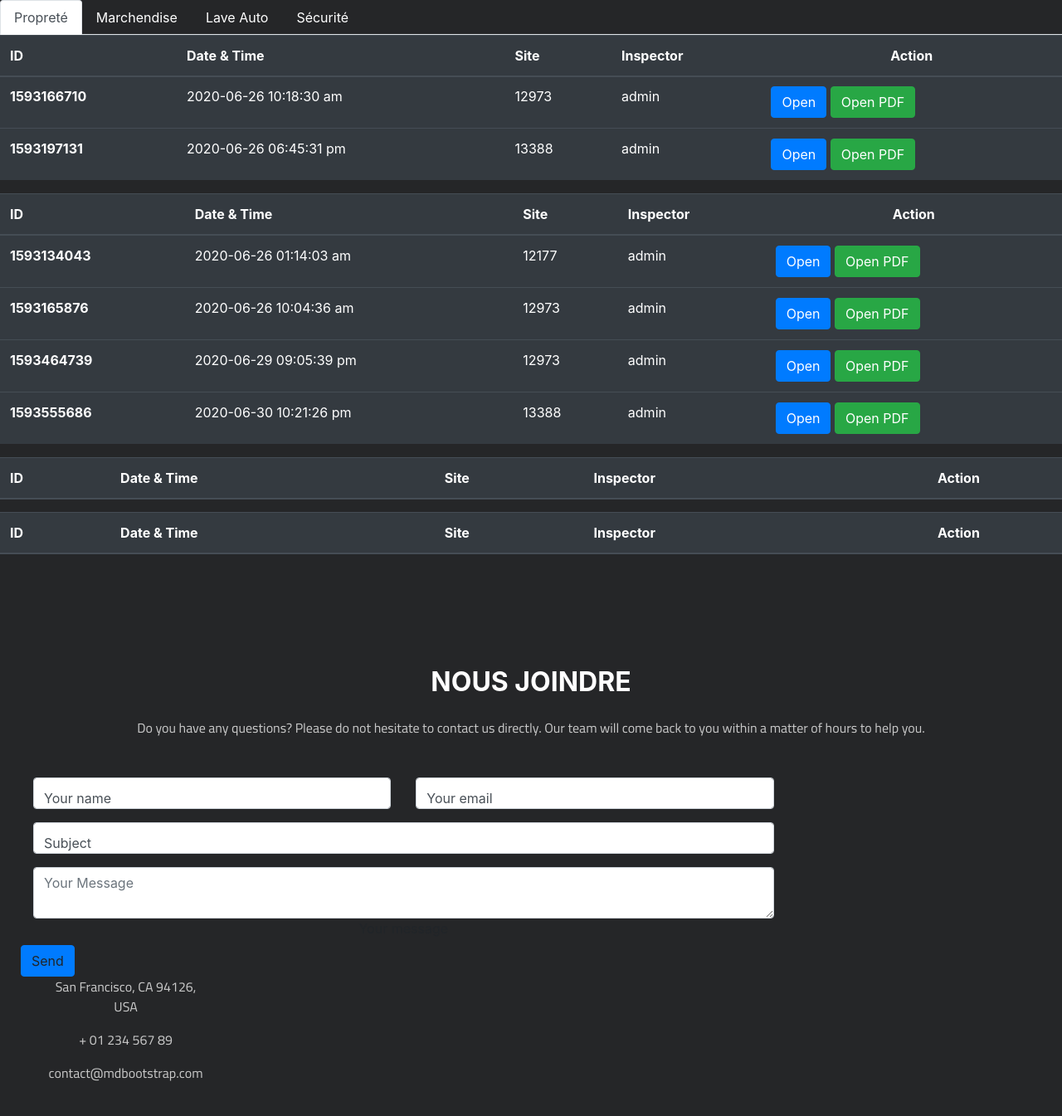
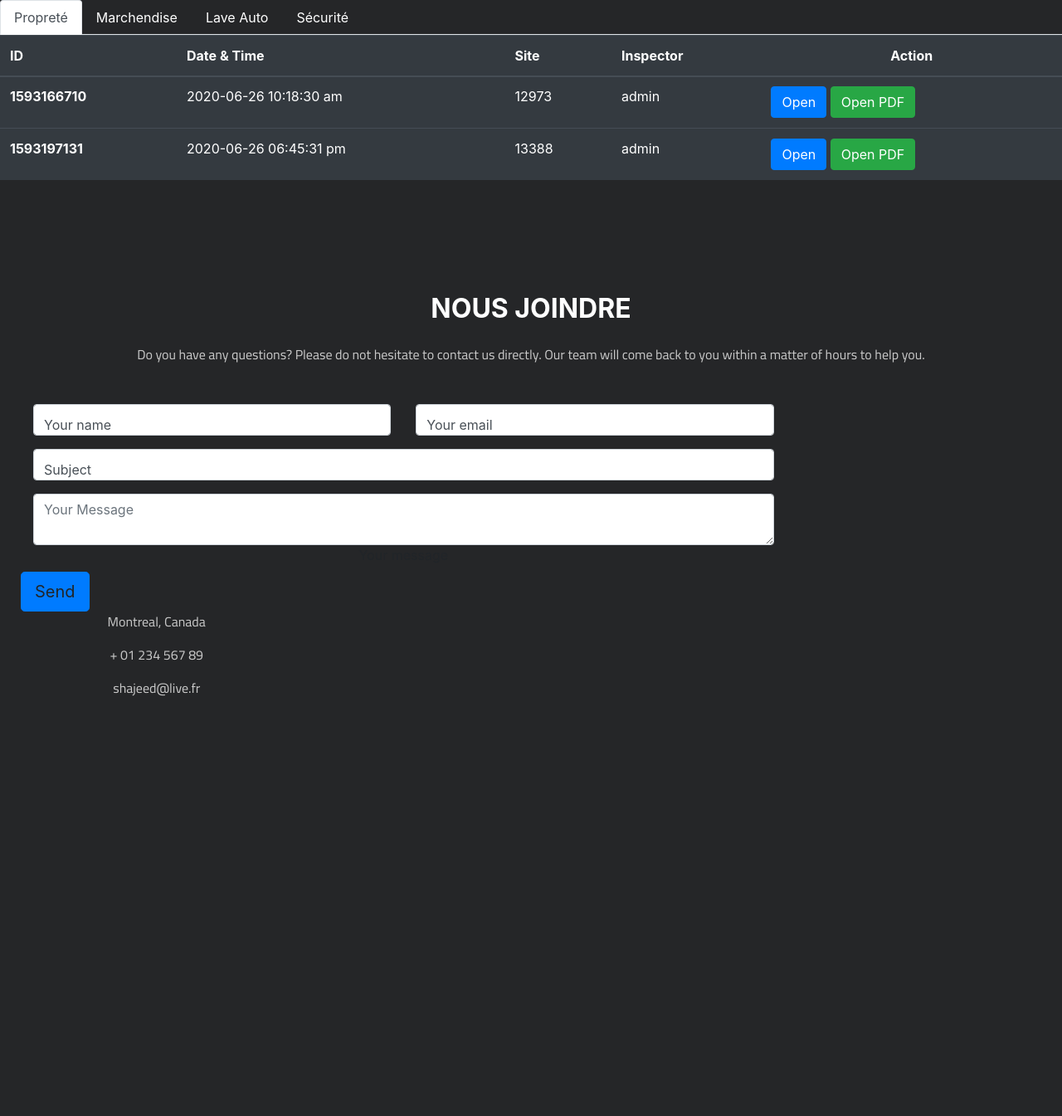
Before and after one commit to Sajistreo3/gestionaht, a PHP site: page /inspection.php in a window 1280 px wide. Shown: the part 67-1412 px from the top of the page at 83% size. After the commit the page ends 906 px from the top, so only its background shows below. Run offline with PHP 8.4, Linux system fonts and the light colour scheme; data comes from the database, SQL or seed files in the repository; lists and menus that the app fills with data are empty; some libraries are stand-ins or nearby versions.

Commit message:
Footer Updated

```diff
--- a/css/master.css
+++ b/css/master.css
@@ -693,6 +693,10 @@ div.services img {
     margin-right: 50px;
 }
 
+.sendbtn{
+    display: block!important;
+}
+
 /*
 .inf p{
     display: inline;
--- a/footer.php
+++ b/footer.php
@@ -64,23 +64,23 @@
                     </div>
                     <!--Grid row-->
                 </form>
-                <div class="text-center text-md-left">
-                    <a class="btn btn-primary" onclick="document.getElementById('contact-form').submit();">Send</a>
+                <div class="text-center text-md-left sendbtn">
+                    <a class="btn btn-primary btn-lg btn-block" onclick="document.getElementById('contact-form').submit();">Send</a>
                 </div>
                 <div class="status"></div>
             </div>
             <!--Grid column-->
             <!--Grid column-->
-            <div class="col-md-3 text-center">
+            <div class="col-md-4 text-center">
                 <ul class="list-unstyled mb-0">
                     <li><i class="fas fa-map-marker-alt fa-2x"></i>
-                        <p>San Francisco, CA 94126, USA</p>
+                        <p>Montreal, Canada</p>
                     </li>
                     <li><i class="fas fa-phone mt-4 fa-2x"></i>
                         <p>+ 01 234 567 89</p>
                     </li>
                     <li><i class="fas fa-envelope mt-4 fa-2x"></i>
-                        <p>contact@mdbootstrap.com</p>
+                        <p>shajeed@live.fr</p>
                     </li>
                 </ul>
             </div>
--- a/header.php
+++ b/header.php
@@ -170,12 +170,6 @@ include "dbConnection.php";
                 </li>
                 <li class="nav-item"><a class="nav-link" href="mailto:shardulbhatt95@gmail.com">CARIÈRE</a></li>
                 <li class="nav-item"><a class="nav-link" href="#footer">NOUS JOINDRE</a></li>
-                <!-- <?php // if (isset($_SESSION['user']) && $_SESSION['user']['level'] <= 3): ?>
-                    <li class="nav-item <?php// if ($page == 'clean') {echo 'active';} ?>"><a class="nav-link" href="clean.php">PROPRETÉ</a></li>
-                    <li class="nav-item <?php// if ($page == 'marchandise') {echo 'active';} ?>"><a class="nav-link" href="marchandise.php">MARCHANDISE</a></li>
-                    <li class="nav-item <?php// if ($page == 'laveauto') {echo 'active';} ?>"><a class="nav-link" href="laveauto.php">LAVE AUTO</a></li>
-                    <li class="nav-item <?php// if ($page == 'secure') {echo 'active';} ?>"><a class="nav-link" href="secure.php">SÉCURITÉ</a></li>
-                <?php // endif; ?> -->
                 <li class="nav-item <?php if ($page == 'about') {echo 'active';} ?>"><a class="nav-link" href="about.php">A PROPOS</a></li>
 
             </ul>
--- a/inspection.php
+++ b/inspection.php
@@ -106,7 +106,7 @@ $curScore = 0;
             </tbody>
         </table>
     </div>
-    <div role="tabpanel" class="tab-pane active" id="goods">
+    <div role="tabpanel" class="tab-pane" id="goods">
         <table class="table table-hover table-dark">
             <thead>
             <tr>
@@ -139,7 +139,7 @@ $curScore = 0;
             </tbody>
         </table>
     </div>
-    <div role="tabpanel" class="tab-pane active" id="carwash">
+    <div role="tabpanel" class="tab-pane" id="carwash">
         <table class="table table-hover table-dark">
             <thead>
             <tr>
@@ -172,7 +172,7 @@ $curScore = 0;
             </tbody>
         </table>
     </div>
-    <div role="tabpanel" class="tab-pane active" id="secure">
+    <div role="tabpanel" class="tab-pane" id="secure">
         <table class="table table-hover table-dark">
             <thead>
             <tr>
```
Also changed, not shown: other parts of css/master.css (+24 -24 lines).
